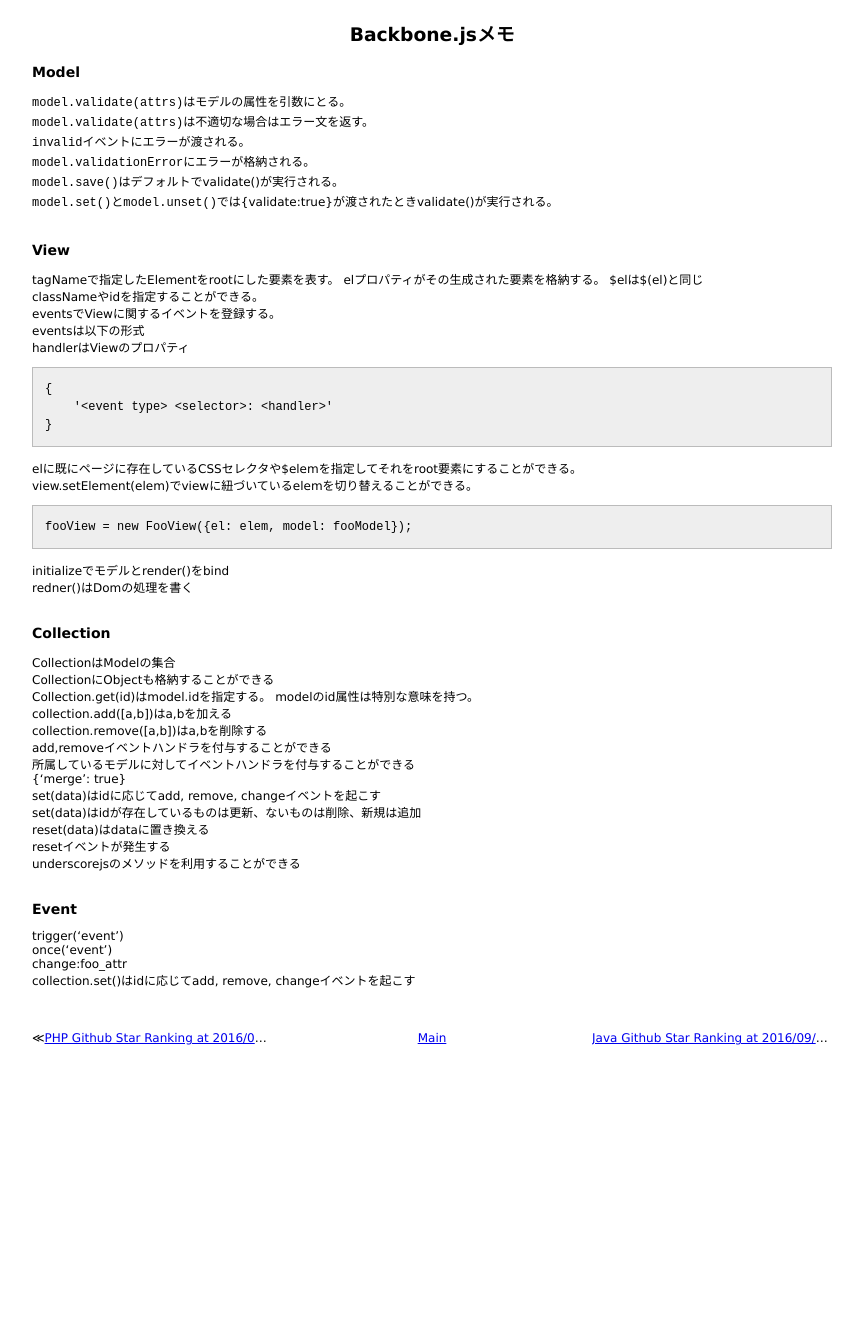
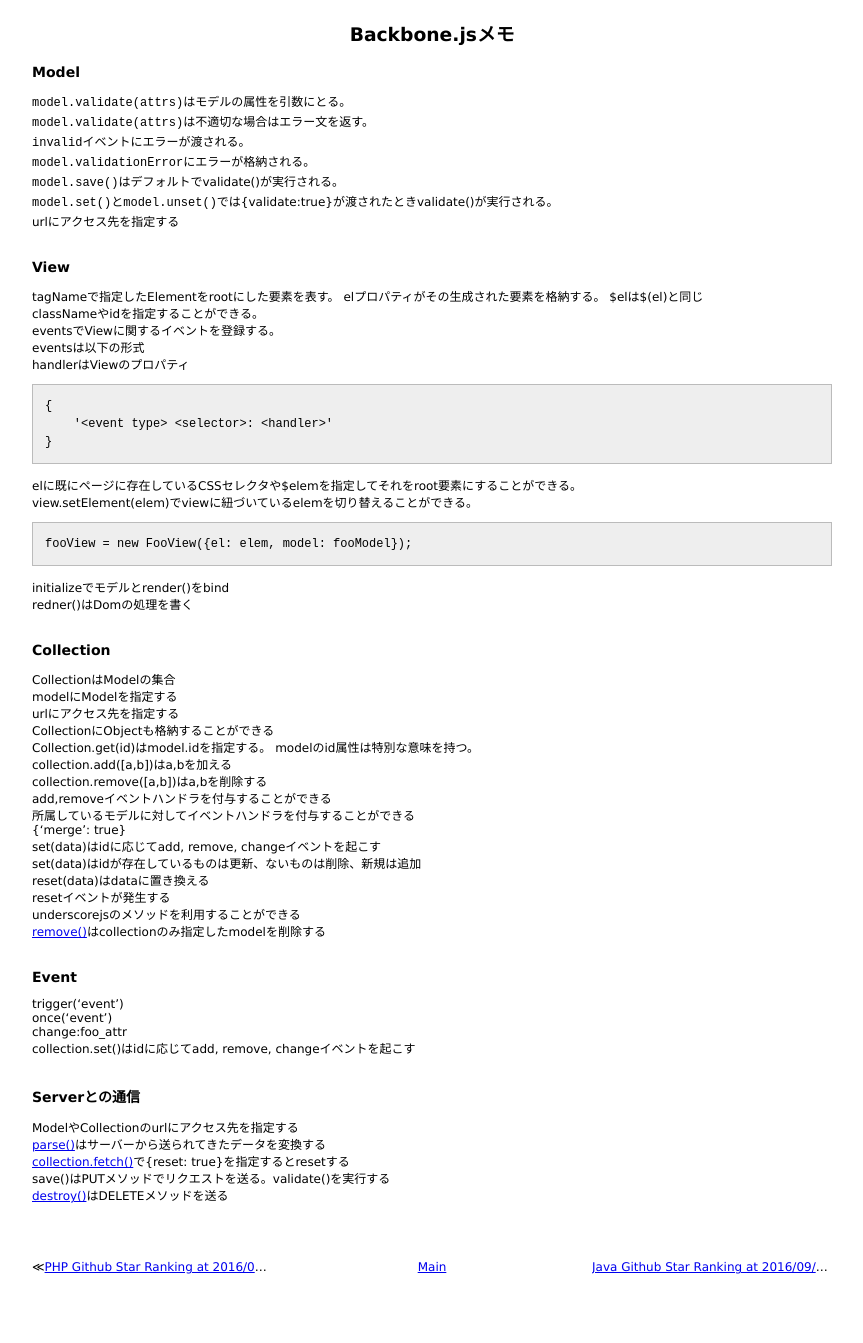
Before and after one commit to 38elements/38elements.github.com, a Jekyll site: the page built from _posts/2016-09-07-backbonejs.md, in a window 1280 px wide. Shown: the whole page, without its empty margins (208-1071 px from the left). Built offline with Jekyll 4.4.1, drawn with Linux system fonts in a browser that asks for light colours; before the commit the page ends 1114 px from its top, so only the background shows below that.

Commit message:
Update 2016-09-07-backbonejs.md

```diff
--- a/_posts/2016-09-07-backbonejs.md
+++ b/_posts/2016-09-07-backbonejs.md
@@ -10,6 +10,7 @@ title: Backbone.jsメモ
 `model.validationError`にエラーが格納される。
 `model.save()`はデフォルトでvalidate()が実行される。
 `model.set()`と`model.unset()`では{validate:true}が渡されたときvalidate()が実行される。
+urlにアクセス先を指定する
 <br>
 
 ### View
@@ -40,6 +41,8 @@ redner()はDomの処理を書く
 
 ### Collection
 CollectionはModelの集合
+modelにModelを指定する
+urlにアクセス先を指定する
 CollectionにObjectも格納することができる
 Collection.get(id)はmodel.idを指定する。
 modelのid属性は特別な意味を持つ。
@@ -53,6 +56,7 @@ set(data)はidが存在しているものは更新、ないものは削除、新
 reset(data)はdataに置き換える
 resetイベントが発生する
 underscorejsのメソッドを利用することができる
+[remove()](http://backbonejs.org/#Collection-remove)はcollectionのみ指定したmodelを削除する
 <br>
 
 ### Event
@@ -60,3 +64,13 @@ trigger('event')
 once('event')
 change:foo_attr
 collection.set()はidに応じてadd, remove, changeイベントを起こす
+<br>
+
+
+### Serverとの通信
+ModelやCollectionのurlにアクセス先を指定する
+[parse()](http://backbonejs.org/#Model-parse)はサーバーから送られてきたデータを変換する
+[collection.fetch()](http://backbonejs.org/#Collection-fetch)で{reset: true}を指定するとresetする
+save()はPUTメソッドでリクエストを送る。validate()を実行する
+[destroy()](http://backbonejs.org/#Model-destroy)はDELETEメソッドを送る
+<br>
```
